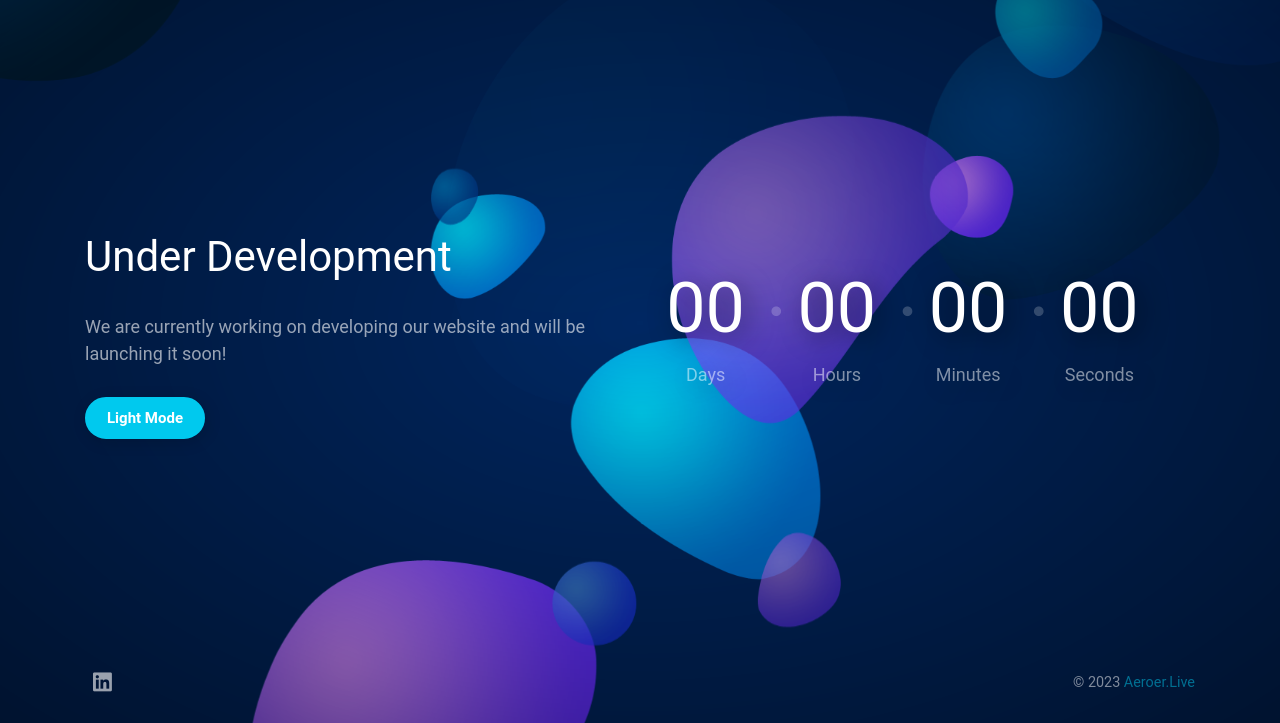
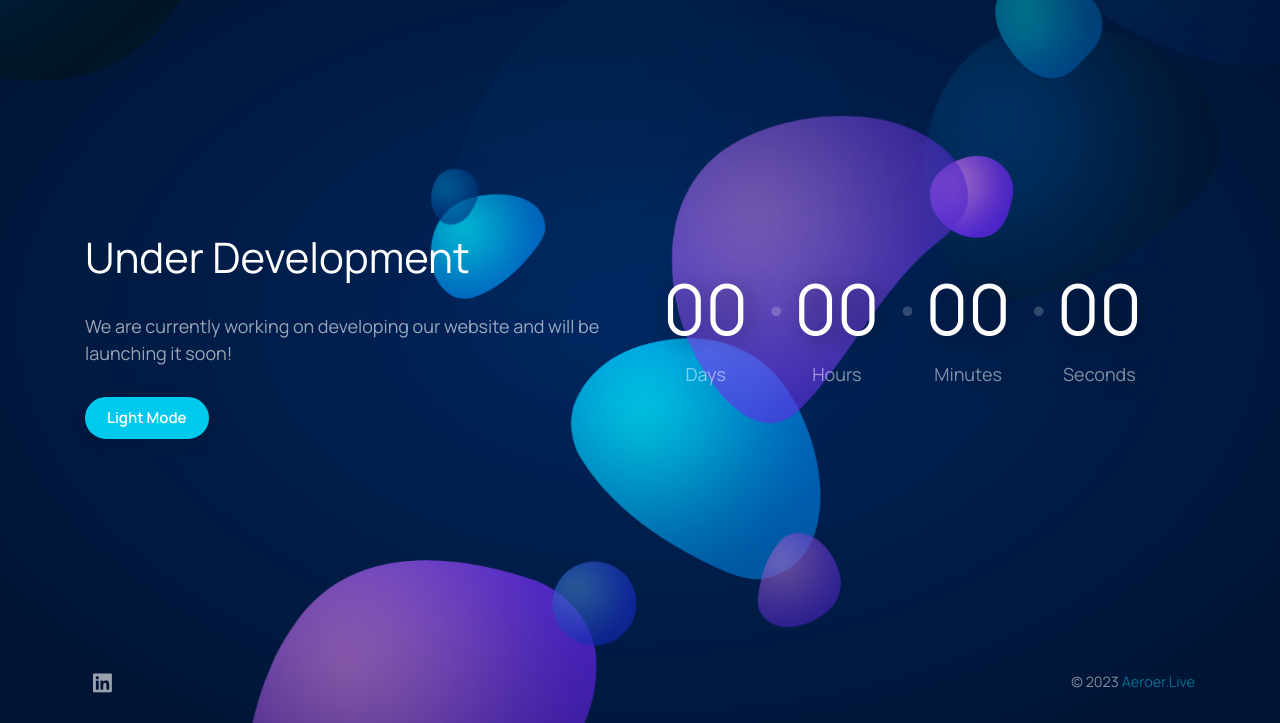
Before and after one commit to HamzaSid020/drivingschool, a plain HTML site: page index.html in a window 1280 px wide. Shown: the part 77-800 px from the top of the page. Drawn offline with Linux system fonts and the light colour scheme; some packages are replaced by stand-ins of ours.

Commit message:
Upadte the font

```diff
--- a/assets/css/style.css
+++ b/assets/css/style.css
@@ -1,93 +1,8 @@
-/*----------------------------------------------------------------------------------------------------------------------
-Project:	    CryptoSoon
-Version:        1.0.0
-
-Default Color   #00c9ee;
-
-Body copy:		'Poppins', sans-serif; 15px;
-Headers:		'Poppins', sans-serif;
-
-----------------------------------------------------------------------------------------------------------------------*/
-
-/*----------------------------------------------------------------------------------------------------------------------
-[Table of contents]
-
-A. Basic Styling
-  -- Styling
-
-B. Helpers
-  -- Animations
-  -- Borders
-  -- Colors
-  -- Column Count
-  -- Transitions
-  -- Background
-  -- Headings
-  -- Height
-  -- Margin
-  -- No Gutter
-  -- Opacity
-  -- Overflow
-  -- Padding
-  -- Position
-  -- Shadow
-  -- Shape Mask
-  -- Typography
-  -- Title
-  -- Transitions
-  -- Utilities
-  -- Width
-  -- Z-Index
-
-C. Components
-  -- Block
-  -- Blockquote
-  -- Box
-  -- Buttons
-  -- Card
-  -- Circle
-  -- Forms
-  -- Hr
-  -- Inputs
-  -- Item
-  -- List
-  -- Map
-  -- Hero
-  -- Navbar
-  -- Page
-  -- Partners
-  -- Plugins
-  -- Price Box
-  -- Progress
-  -- Promo Numbers
-  -- Select
-  -- Slider
-  -- Tabs
-
-D. Plugins Styles
-  -- Magnific Popup
-  -- Owl Carousel
-
-E. Template Specific Elements
-  -- Hero Form
-  -- Carousel Centered
-  -- Price Box
-  -- SVG Shapes
-  -- Other
-
-
-----------------------------------------------------------------------------------------------------------------------*/
-
-/***********************************************************************************************************************
-A. Basic Styling
-***********************************************************************************************************************/
-
-/*-------------------------------------------
-  -- Styling - Colors, Font Size, Font Family
--------------------------------------------*/
+
+@import url('https://fonts.googleapis.com/css2?family=Manrope:wght@200;300;400;500;600;700;800&display=swap');
 
 body {
-    font-family: 'Roboto', sans-serif;
+    font-family: 'Manrope', sans-serif;
     font-weight: 400;
     font-size: 1.125rem;
     margin: 0;
```
Also changed, not shown: assets/css/owl.carousel.min.css (+1 -5 lines).
